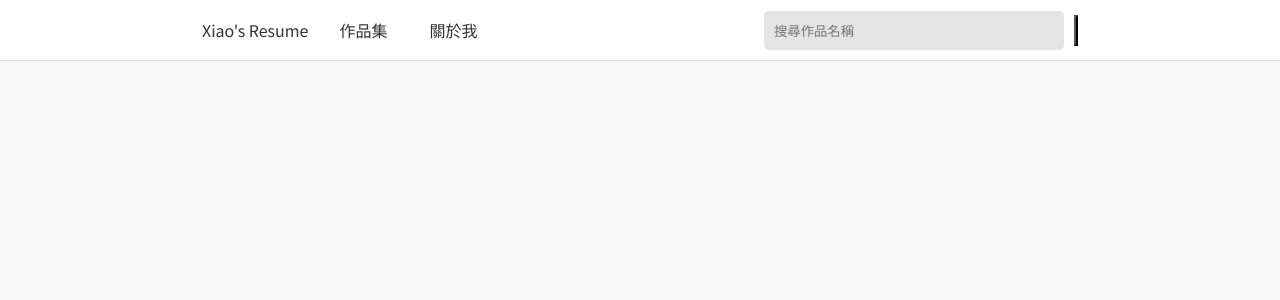
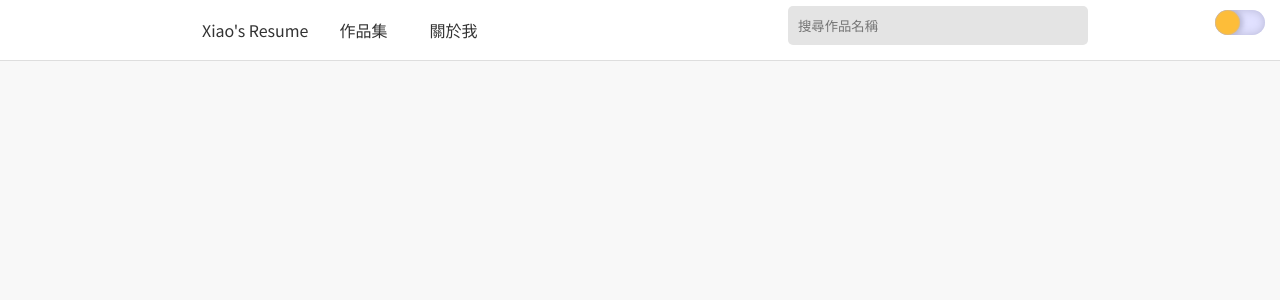
Before and after one commit to Xiao753463/my-next-app, a Next.js app: page /dashboard in a window 1280 px wide. Shown: the top 300 px of the page. Built offline with nearby package versions, Linux system fonts and the light colour scheme.

Commit message:
fix: 調整theme button

```diff
--- a/src/app/components/Menu/Menu.css
+++ b/src/app/components/Menu/Menu.css
@@ -67,14 +67,14 @@ menu {
   }
   .dropdown-menu {
     border-radius: 5px;
-    top: 60px;
+    top: 65px;
     cursor: default;
     display: none;
     position: absolute;
-    border: 1px solid #ddd;
+    border: 1px solid var(--color-bg);
     list-style-type: none;
-    box-shadow: 0 2px 6px 0 rgb(0 0 0 / 10%);
-    background-color: var(--color-bg);
+    box-shadow: 0 2px 6px 0 rgb(var(--dropdown-shadow) / 10%);
+    background-color: rgb(var(--menu-bg));
     text-align: left;
     padding: 10px;
 }
@@ -124,10 +124,7 @@ menu {
     display: flex;
     flex-wrap: wrap;
   }
-  #themeBtn{
-    background-color: var(--themebtn-bg);
-    margin: 10px;
-  }
+
   @media (max-width:600px) {
     menu > div {
       justify-content: center;
--- /dev/null
+++ b/src/app/components/Menu/ThemeButton/index.js
@@ -0,0 +1,43 @@
+'use client'
+import React, { useState, useContext, useEffect } from 'react'
+import ThemeContext, { theme } from '@/app/store/ThemeContext'
+import '@/app/ui/style.css'
+import styles from './themebutton.module.css'
+import { AnimatePresence, motion } from 'motion/react'
+
+const setBodyClass = (className) => {
+  document.documentElement.className = className
+  localStorage.setItem('theme', className)
+}
+export default function ThemeButton() {
+  const { themeState, setThemeState } = useContext(ThemeContext)
+  const [mounted, setMounted] = useState(false)
+
+  useEffect(() => {
+    setMounted(true)
+  }, [])
+
+  if (!mounted) return null
+  const isLight = themeState == theme.light
+  console.log(isLight)
+  return (
+    <div id={styles['theme-toggle']}>
+      <motion.button
+        layout
+        whileHover={{
+          scale: 1.1,
+          transition: { duration: 0.25 },
+        }}
+        initial={{ x: isLight ? 0 : 25 }}
+        animate={{ x: isLight ? 0 : 25 }}
+        transition={{ type: 'spring', stiffness: 300, damping: 20 }}
+        id={styles['theme-toggle-btn']}
+        onClick={() => {
+          const newTheme = themeState === theme.light ? theme.dark : theme.light
+          setThemeState(newTheme)
+          setBodyClass(newTheme === theme.light ? 'light' : 'dark')
+        }}
+      ></motion.button>
+    </div>
+  )
+}
--- /dev/null
+++ b/src/app/components/Menu/ThemeButton/themebutton.module.css
@@ -0,0 +1,26 @@
+#theme-toggle{
+  top: 10px;
+  right: 15px;
+  display: block;
+  position: absolute;
+  height: 25px;
+  background-color: black;
+  width: 50px;
+  border-radius: 25px;
+  background-color: var(--theme-toggle-bg);
+  box-shadow: inset 5px;
+  overflow: hidden;
+  box-shadow:  inset 0px 0px 10px 0px var(--theme-toggle-shadow);
+
+}
+#theme-toggle-btn{
+  x: 0;
+  background-color: var(--themebtn-bg);
+  position: relative;
+  height: 25px;
+  width: 25px;
+  border-radius: 25px;
+  border: none;
+  margin: 0;
+  box-shadow: 0px 0px 5px 3px var(--theme-toggle-shadow),inset 0px 0px 2px 0px var(--theme-toggle-shadow);
+}
--- a/src/app/components/Menu/index.js
+++ b/src/app/components/Menu/index.js
@@ -3,26 +3,37 @@ import React, { useState, useContext, useEffect } from 'react'
 import { portfolioItems } from '../../data'
 import SearchBar from '../SearchBar'
 import MenuItems from '../MenuItems'
+import ThemeButton from './ThemeButton'
 import ThemeContext, { theme } from '@/app/store/ThemeContext'
 import Link from 'next/link'
 import './Menu.css'
 import '@/app/ui/style.css'
 
-const setBodyClass = (className) =>
-  (document.documentElement.className = className)
 const imageStyle = {
   width: '100%',
   height: '100%',
 }
 export default function Menu() {
+  const { themeState, setThemeState } = useContext(ThemeContext)
   useEffect(() => {
     const html = document.documentElement
-    if (!html.classList.contains('light') && !html.classList.contains('dark')) {
+    const savedTheme = localStorage.getItem('theme')
+
+    if (savedTheme === 'dark') {
+      html.classList.add('dark')
+      setThemeState(theme.dark)
+    } else if (savedTheme === 'light') {
       html.classList.add('light')
+      setThemeState(theme.light)
+    } else {
+      // 根據系統偏好設定
+      const prefersDark = window.matchMedia(
+        '(prefers-color-scheme: dark)'
+      ).matches
+      html.classList.add(prefersDark ? 'dark' : 'light')
     }
   }, [])
   const [isMobileMenuOpen, setIsMobileMenuOpen] = useState(false)
-  const { themeState, setThemeState } = useContext(ThemeContext)
 
   const toggleMobileMenu = () => {
     setIsMobileMenuOpen((prev) => !prev)
@@ -81,20 +92,9 @@ export default function Menu() {
             onItemClick={() => {}}
           />
         </div>
-        <div id="tools">
-          <SearchBar />
-          <button
-            id="themeBtn"
-            onClick={() => {
-              setThemeState((pre) =>
-                pre === theme.light ? theme.dark : theme.light
-              )
-              setBodyClass(themeState.color === '#f8f8f8' ? 'dark' : 'light')
-              console.log(themeState.color)
-            }}
-          ></button>
-        </div>
+        <SearchBar />
       </div>
+      <ThemeButton />
     </menu>
   )
 }
--- a/src/app/ui/style.css
+++ b/src/app/ui/style.css
@@ -8,7 +8,10 @@ html.light {
     --color-searchbar-bg: #e4e4e4;
     --color-searchsuggests-bg: rgb(255, 255, 255);
     --menu-bg: 255, 255, 255;
-    --themebtn-bg: #554d56;
+    --dropdown-shadow: 0 0 0;
+    --theme-toggle-bg: rgb(225, 225, 255);
+    --theme-toggle-shadow: rgb(185, 185, 215);
+    --themebtn-bg: #fdbd39;
   }
 
   html.dark {
@@ -17,10 +20,13 @@ html.light {
     --color-hover: #333333;
     --color-selected-bg: #eae0d0;
     --color-selected-text: #000000;
-    --color-searchbar-bg: rgb(30, 30, 30);
-    --color-searchsuggests-bg: rgb(30, 30, 30);
-    --menu-bg: 15, 15, 15;
-    --themebtn-bg: #fdbd39;
+    --color-searchbar-bg: rgb(20, 20, 20);
+    --color-searchsuggests-bg: #1e1e1e;
+    --menu-bg: 45, 45, 45;
+    --dropdown-shadow: 255 255 255;
+    --theme-toggle-bg: rgb(35, 35, 60);
+    --theme-toggle-shadow: rgb(0, 0, 5);
+    --themebtn-bg: #e4e4e4;
   }
 
 html, body {
```
